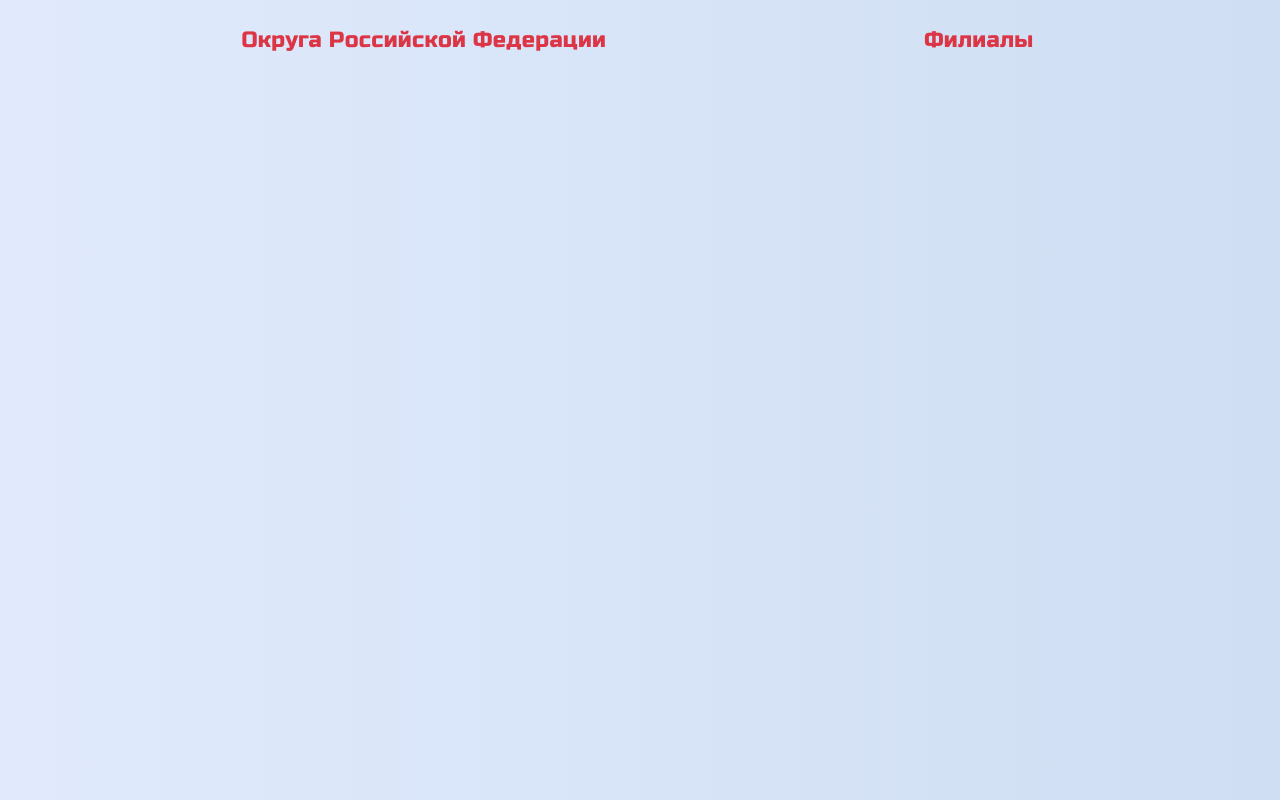
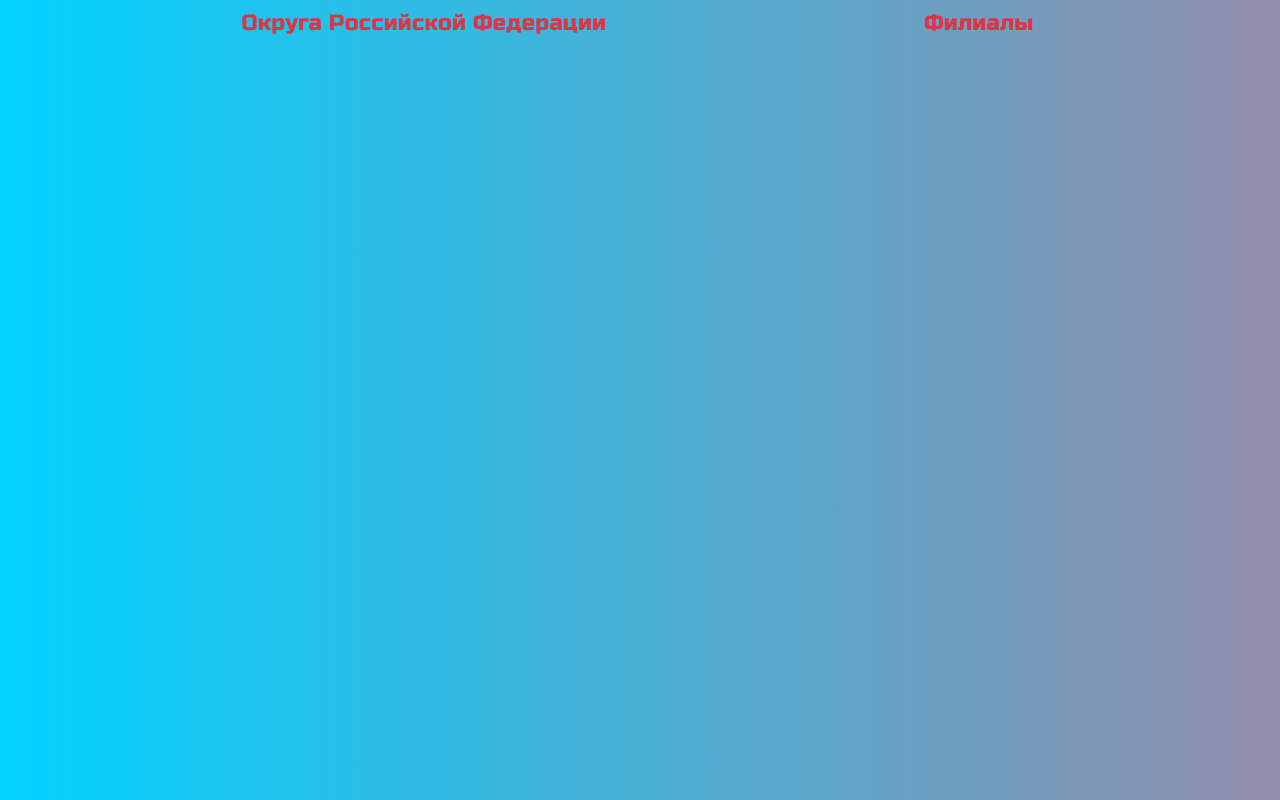
Before and after one commit to Roman-Gulamov/Subjects, a React (Create React App) app: page / in a window 1280 px wide. Built offline with nearby package versions, Linux system fonts and the light colour scheme; a web font is replaced by a local one.

Commit message:
Styles updated

```diff
--- a/src/Components/App.jsx
+++ b/src/Components/App.jsx
@@ -10,7 +10,7 @@ export const App = () => {
     return (
         <div className="choise container list-links">
             <Router>
-                <div className="choise-text d-flex justify-content-around flex-wrap pt-4 text-center">
+                <div className="choise-text d-flex justify-content-around flex-wrap text-center">
                     <Link to="/districts" className="text-danger">Округа Российской Федерации</Link>
                     <Link to="/branches" className="text-danger">Филиалы</Link>
                 </div>
--- a/src/Components/app.scss
+++ b/src/Components/app.scss
@@ -15,11 +15,13 @@
 
     &::before {
         @include backgroundImage;
-        background: linear-gradient(to right, #e0eafc, #cfdef3);
+        background: linear-gradient(to right, #00d2ff, #928dab);
     }
 
     &-text {
         font-size: 22px;
+        line-height: 1.2;
+        padding-top: 10px;
     }
 }
 
```
